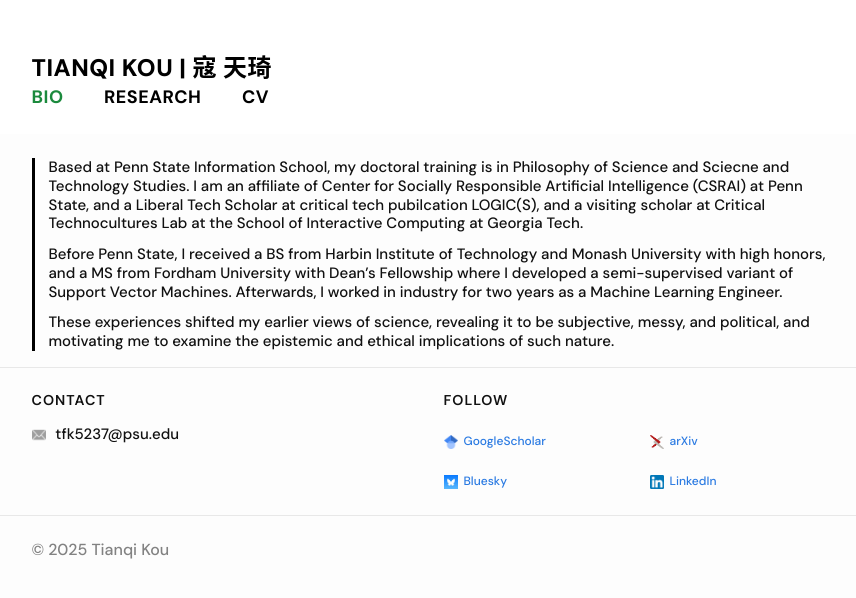
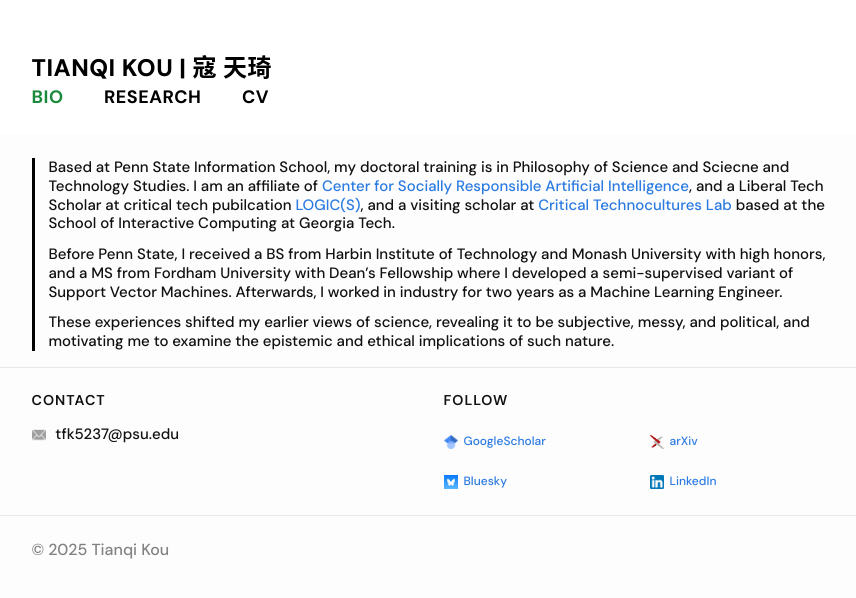
Before and after one commit to koutianqi/koutianqi.github.io, a Jekyll site: the page built from pages/bio.markdown, in a window 1280 px wide. Shown: the top 598 px of the page, without its empty margins (201-1057 px from the left). Built offline with Jekyll 4.4.1, drawn with Linux system fonts in a browser that asks for light colours.

Commit message:
Update bio.markdown

```diff
--- a/pages/bio.markdown
+++ b/pages/bio.markdown
@@ -6,7 +6,7 @@
 
 <div class="bio-page pubs" markdown="1">
 <div markdown="1">
-Based at Penn State Information School, my doctoral training is in Philosophy of Science and Sciecne and Technology Studies. I am an affiliate of Center for Socially Responsible Artificial Intelligence (CSRAI) at Penn State, and a Liberal Tech Scholar at critical tech pubilcation LOGIC(S), and a visiting scholar at Critical Technocultures Lab at the School of Interactive Computing at Georgia Tech.
+Based at Penn State Information School, my doctoral training is in Philosophy of Science and Sciecne and Technology Studies. I am an affiliate of [Center for Socially Responsible Artificial Intelligence](https://csrai.psu.edu), and a Liberal Tech Scholar at critical tech pubilcation [LOGIC(S)](https://logicmag.io), and a visiting scholar at [Critical Technocultures Lab](https://www.crit-technocultures.com) based at the School of Interactive Computing at Georgia Tech.
 
   Before Penn State, I received a BS from Harbin Institute of Technology and Monash University with high honors, and a MS from Fordham University with Dean's Fellowship where I developed a semi-supervised variant of Support Vector Machines. Afterwards, I worked in industry for two years as a Machine Learning Engineer.
 
```
